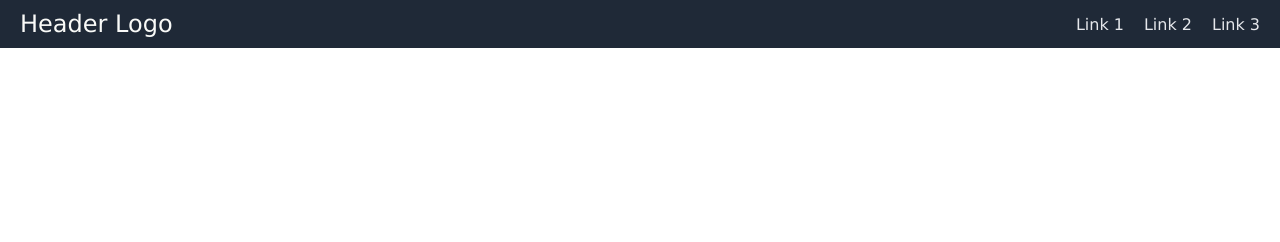
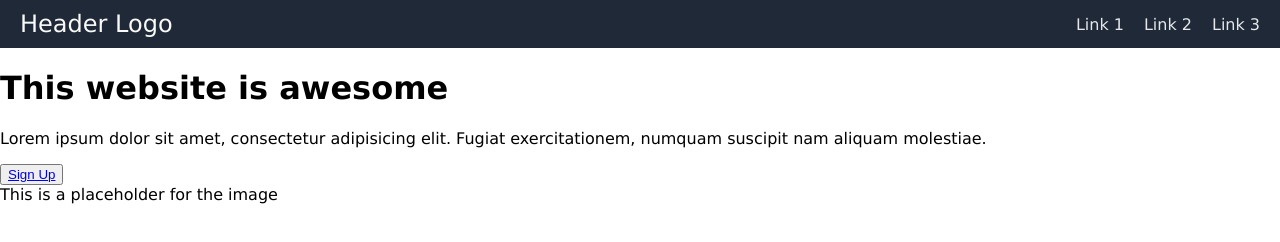
Before and after one commit to RodrigoPessoaDev/landing-page, a plain HTML site: page index.html in a window 1280 px wide. Drawn offline with Linux system fonts and the light colour scheme.

Commit message:
Add hero content

```diff
--- a/index.html
+++ b/index.html
@@ -15,5 +15,15 @@
             <li class="header__links"><a href="#">Link 3</a></li>
         </ul>
     </div>
+    <div class="hero">
+        <div class="hero__description">
+            <div class="hero__description-text">
+                <h1>This website is awesome</h1>
+                <p>Lorem ipsum dolor sit amet, consectetur adipisicing elit. Fugiat exercitationem, numquam suscipit nam aliquam molestiae.</p>
+                <button><a href="#">Sign Up</a></button>
+            </div>
+            <div class="image">This is a placeholder for the image</div>
+        </div>
+    </div>
 </body>
 </html>
```
